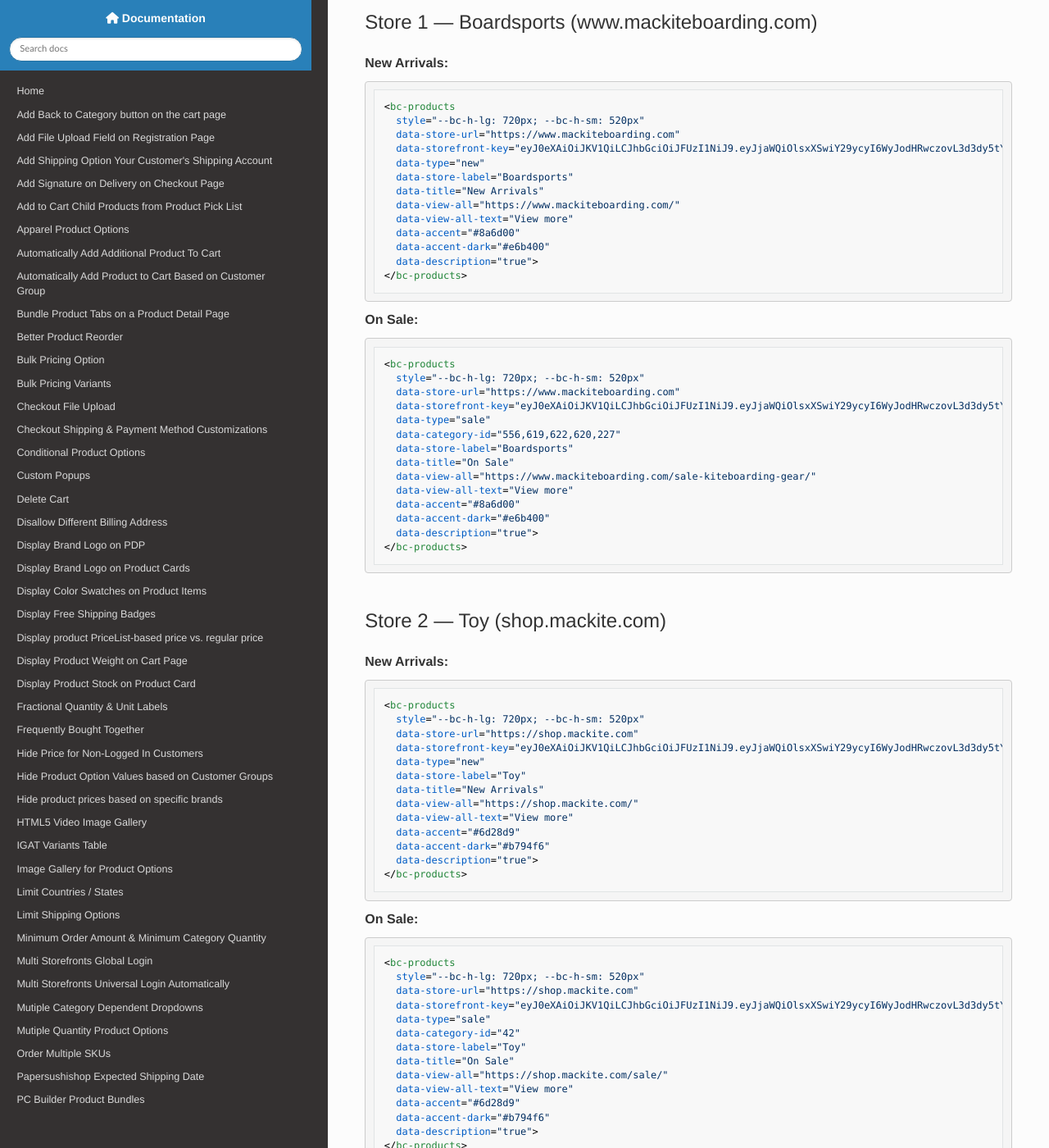
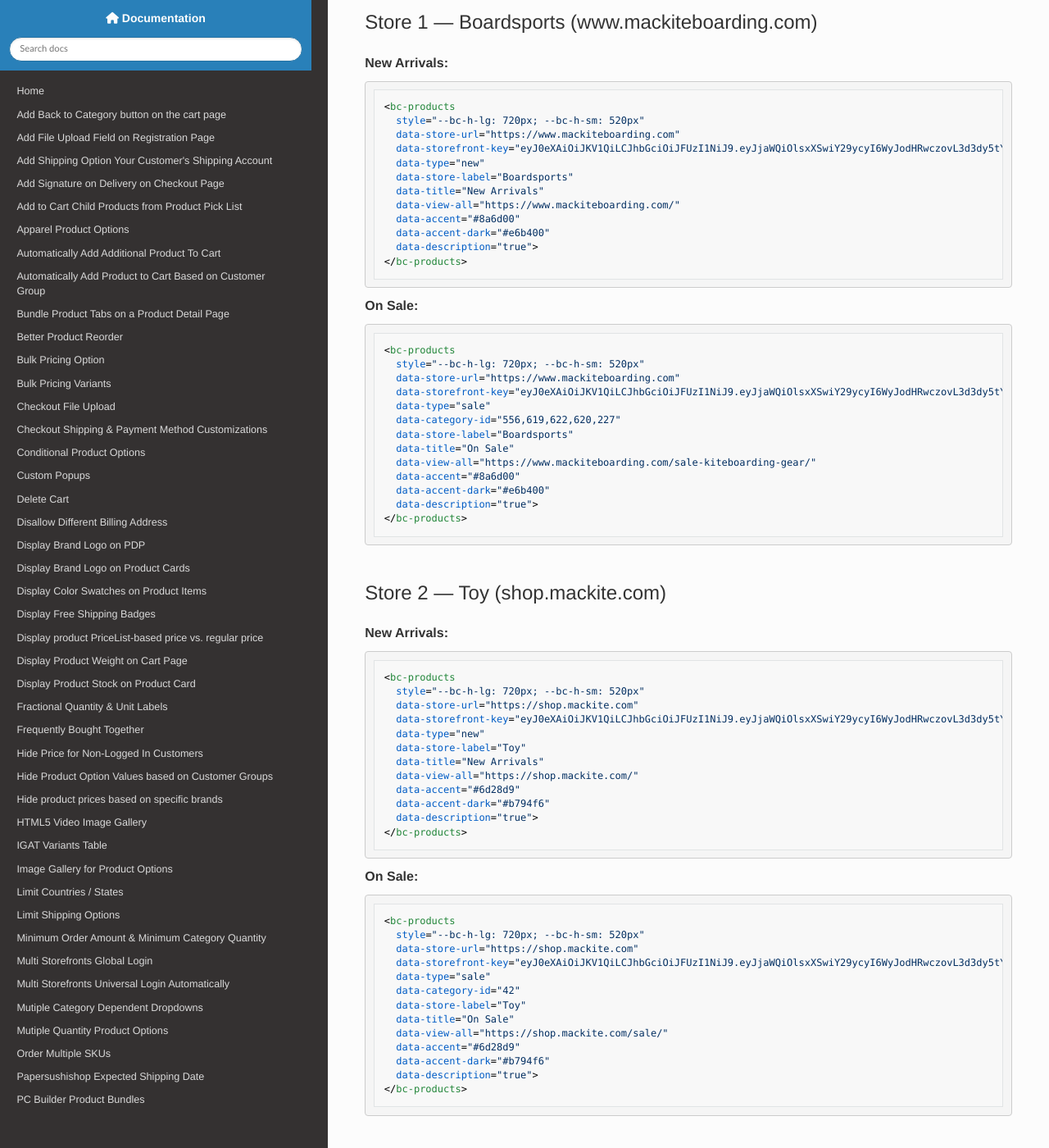
Before and after one commit to tvlgiao/bc-addons-docs, an MkDocs documentation site: the page built from docs/clients/mackite-bc-products-feeds.md, in a window 1280 px wide and 1400 px high, scrolled down 1210 px. Shown: the whole window at 82% size. Built offline with MkDocs 1.6.1, drawn with Linux system fonts in a browser that asks for light colours; nearby versions of some CDN libraries.

Commit message:
docs(clients): drop redundant data-view-all-text from mackite snippets
View more is now the bc-products default label, so the per-block attribute
is no longer needed in these feed snippets.

Co-Authored-By: Claude Opus 4.8 (1M context) <noreply@anthropic.com>

```diff
--- a/docs/clients/mackite-bc-products-feeds.md
+++ b/docs/clients/mackite-bc-products-feeds.md
@@ -54,7 +54,6 @@ Paste each feed box wherever you want those products to appear. You have
   data-store-label="Boardsports"
   data-title="New Arrivals"
   data-view-all="https://www.mackiteboarding.com/"
-  data-view-all-text="View more"
   data-accent="#8a6d00"
   data-accent-dark="#e6b400"
   data-description="true">
@@ -73,7 +72,6 @@ Paste each feed box wherever you want those products to appear. You have
   data-store-label="Boardsports"
   data-title="On Sale"
   data-view-all="https://www.mackiteboarding.com/sale-kiteboarding-gear/"
-  data-view-all-text="View more"
   data-accent="#8a6d00"
   data-accent-dark="#e6b400"
   data-description="true">
@@ -93,7 +91,6 @@ Paste each feed box wherever you want those products to appear. You have
   data-store-label="Toy"
   data-title="New Arrivals"
   data-view-all="https://shop.mackite.com/"
-  data-view-all-text="View more"
   data-accent="#6d28d9"
   data-accent-dark="#b794f6"
   data-description="true">
@@ -112,7 +109,6 @@ Paste each feed box wherever you want those products to appear. You have
   data-store-label="Toy"
   data-title="On Sale"
   data-view-all="https://shop.mackite.com/sale/"
-  data-view-all-text="View more"
   data-accent="#6d28d9"
   data-accent-dark="#b794f6"
   data-description="true">
```
